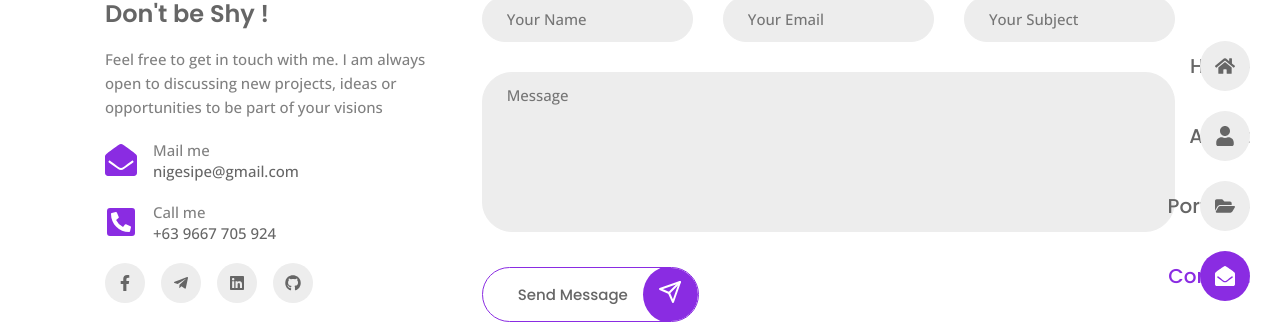
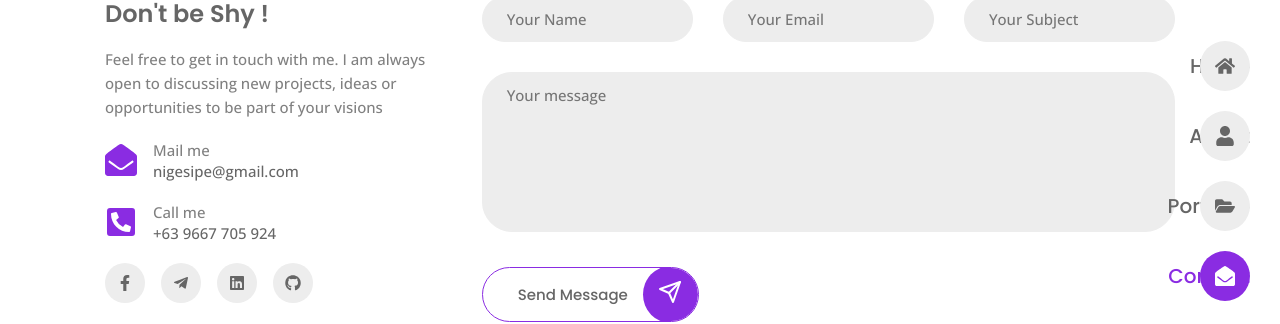
Before and after one commit to Nigels24/JNSS-Portfolio, a React (Vite) app: page /contact in a window 1280 px wide. Shown: the part 229-553 px from the top of the page. Built offline with nearby package versions, Linux system fonts and the light colour scheme.

Commit message:
6th commit

```diff
--- a/src/pages/contact/Contact.jsx
+++ b/src/pages/contact/Contact.jsx
@@ -22,14 +22,15 @@ const Contact = () => {
 
     emailjs
       .sendForm(
-        "service_o94edbf",
-        "template_j9y976t",
+        "service_2mad73q",
+        "template_yhe2dpr",
         form.current,
-        "nRgpXarju8NJoiT8P"
+        "MOY2N7s0OoH9E-lmV"
       )
       .then(
         (result) => {
           console.log(result.text);
+          alert("Message Sent Successfully");
         },
         (error) => {
           console.log(error.text);
@@ -140,7 +141,8 @@ const Contact = () => {
 
           <div className="form__input-div">
             <textarea
-              placeholder="Message"
+              placeholder="Your message"
+              name="message"
               className="form__control textarea"
             ></textarea>
           </div>
```
